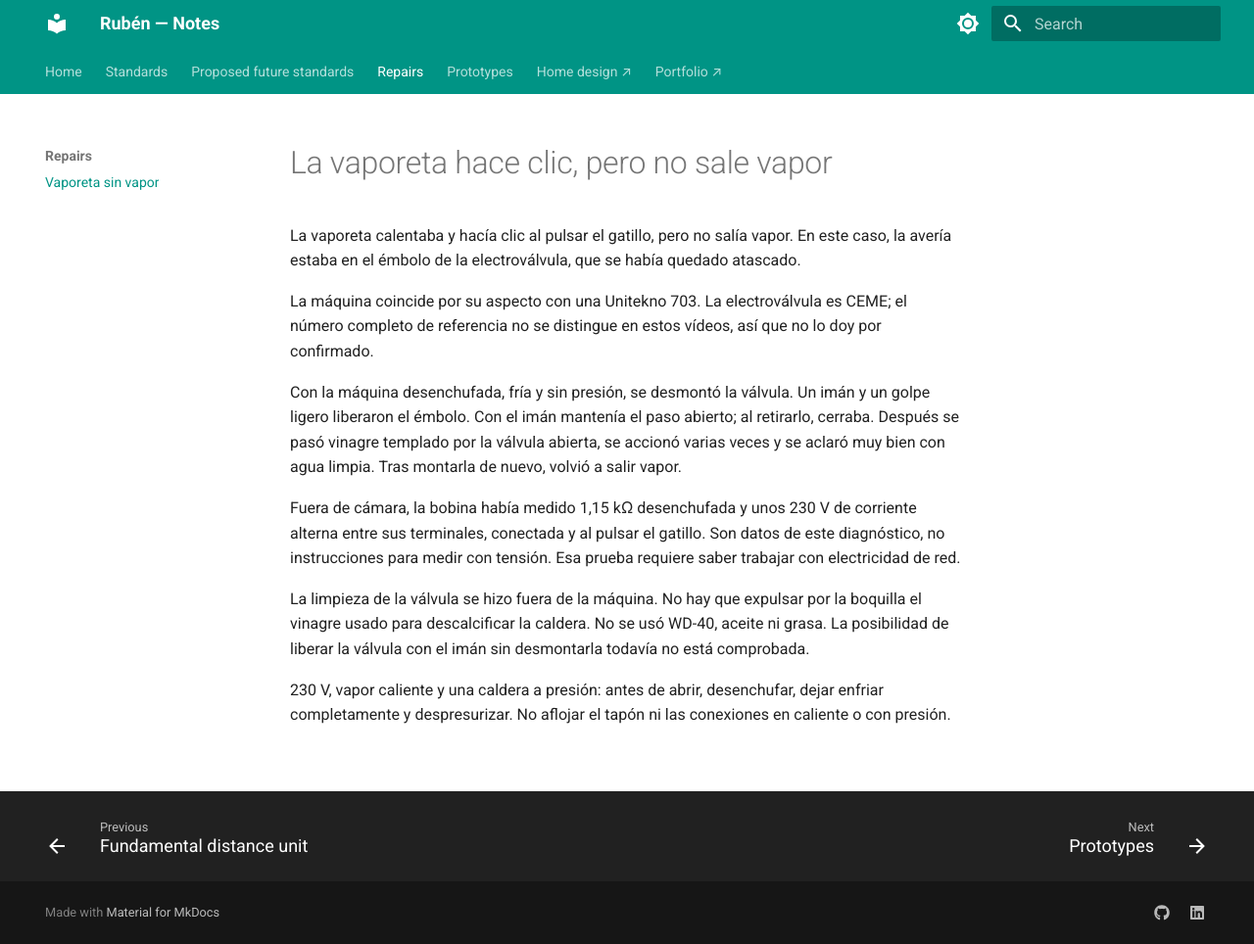
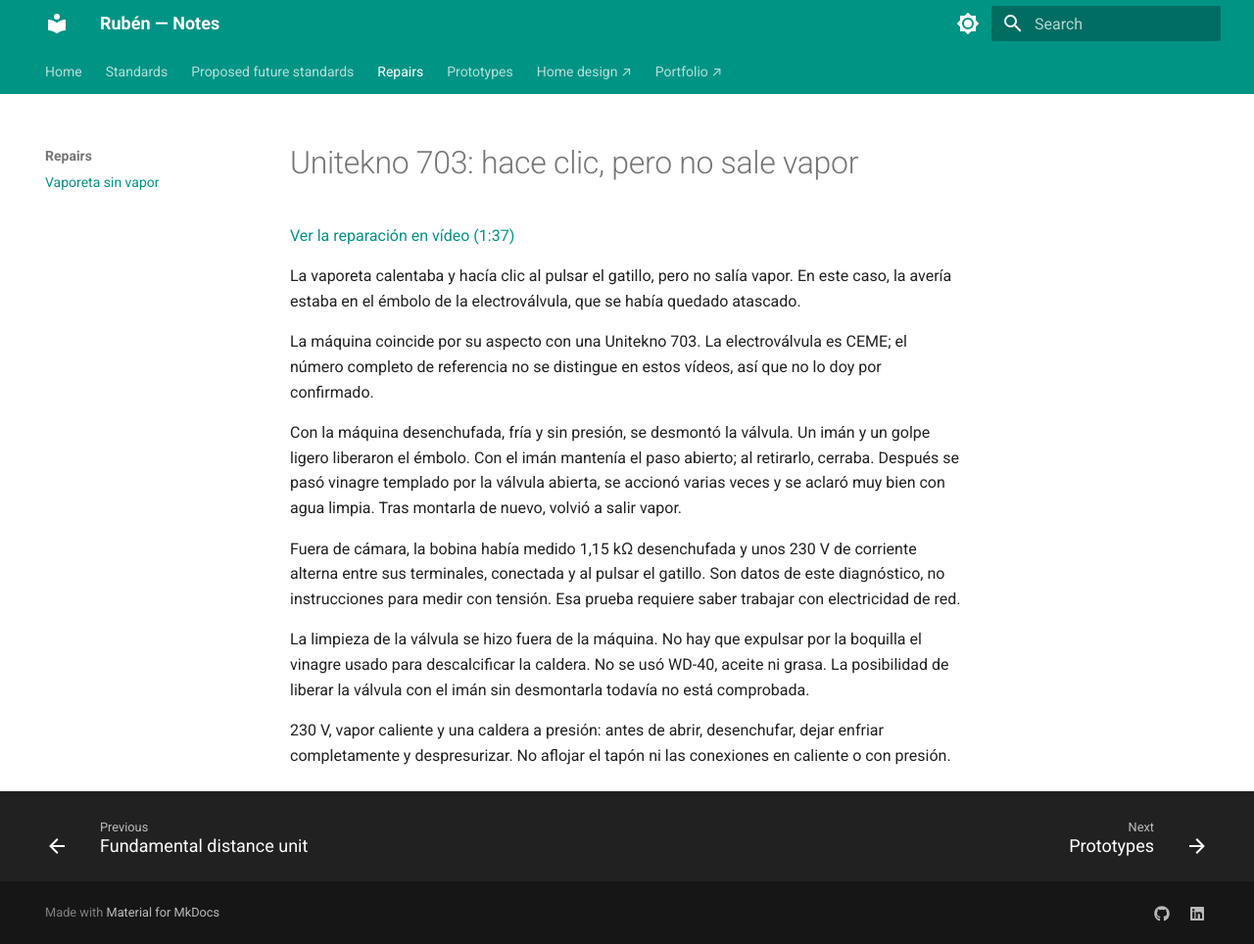
Before and after one commit to rubenayla/notes, an MkDocs documentation site: the page built from docs/unitekno-steam-valve-repair.md, in a window 1280 px wide and 964 px high. Shown: the whole window at 98% size. Built offline with MkDocs 1.6.1 and Material for MkDocs 9.7.7, drawn with Linux system fonts in a browser that asks for light colours.

Commit message:
Link approved Unitekno repair video

```diff
--- a/docs/unitekno-steam-valve-repair.md
+++ b/docs/unitekno-steam-valve-repair.md
@@ -1,4 +1,6 @@
-# La vaporeta hace clic, pero no sale vapor
+# Unitekno 703: hace clic, pero no sale vapor
+
+[Ver la reparación en vídeo (1:37)](https://www.youtube.com/watch?v=kDy1av3_IbU)
 
 La vaporeta calentaba y hacía clic al pulsar el gatillo, pero no salía vapor. En este caso, la avería estaba en el émbolo de la electroválvula, que se había quedado atascado.
 
```
Also changed, not shown: history.md (+5 -0 lines).
